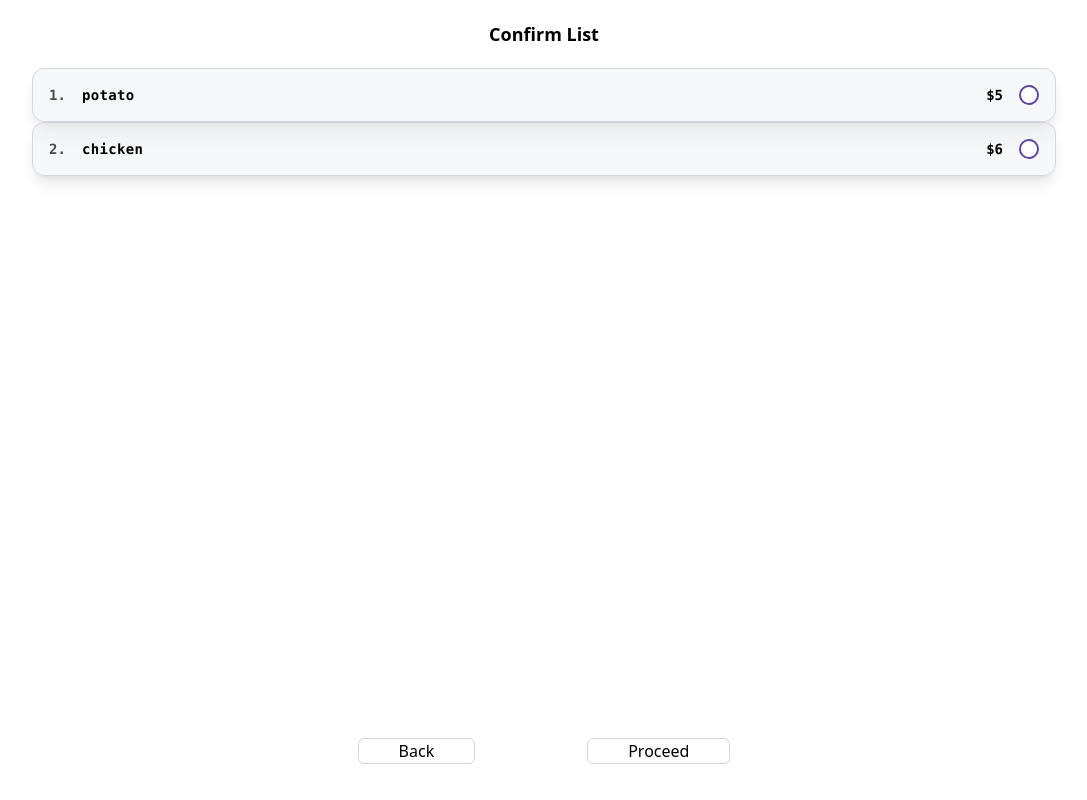
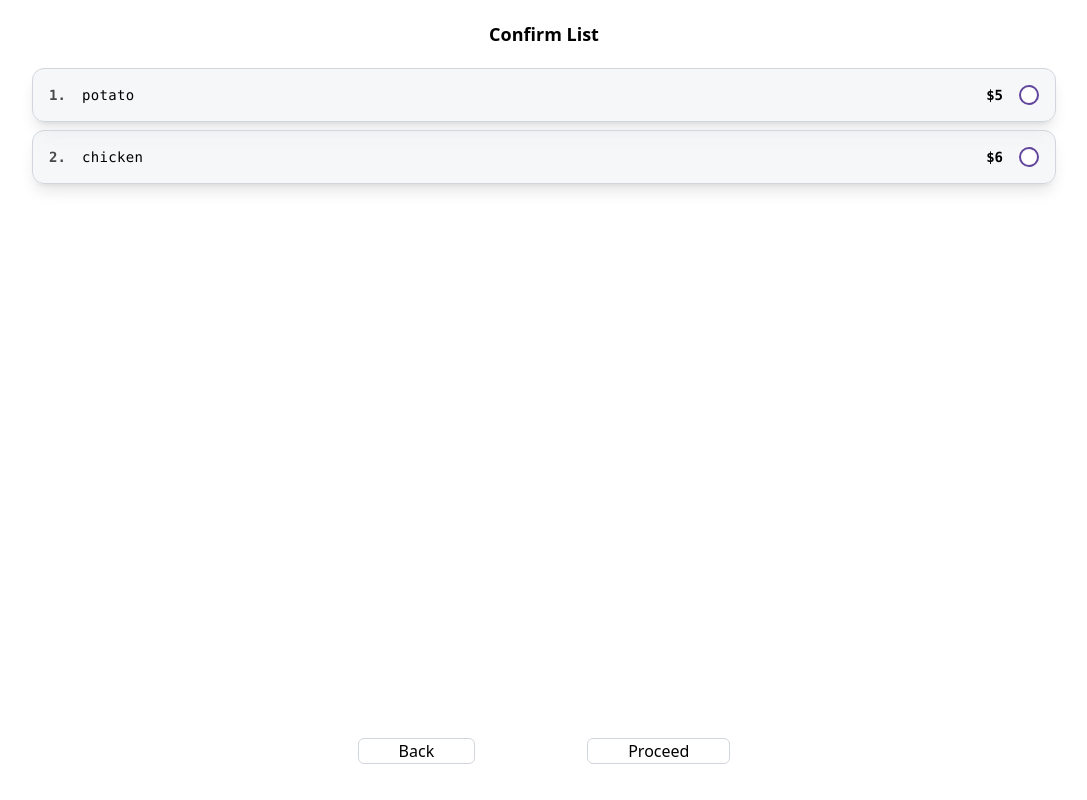
Before and after one commit to eugeneh1217/splab_cont, a React (Vite) app in the folder frontend/: page /confirm-upload in a window 1280 px wide. Shown: the whole page, without its empty margins (96-1183 px from the left). Built offline with nearby package versions, Linux system fonts and the light colour scheme.

Commit message:
upload finished?

```diff
--- a/frontend/src/components/BillItem.jsx
+++ b/frontend/src/components/BillItem.jsx
@@ -12,7 +12,7 @@ function BillItem({
     <div className="flex flex-col gap-2 relative  w-full p-4 bg-gray-300/20 backdrop-blur-sm text-black font-bold rounded-xl shadow-lg border border-gray-300 font-mono">
       <div className="flex items-center">
         <p className="mr-4 text-sm opacity-70">{index}.</p>
-        <p className="flex-1 text-sm tracking-wide">{name}</p>
+        <p className="flex-1 font-normal text-sm tracking-wide">{name}</p>
         <p className="mr-4 text-sm font-bold text-secondary">${price}</p>
         <input
           type="checkbox"
--- a/frontend/src/integrals/ConfirmUpload.jsx
+++ b/frontend/src/integrals/ConfirmUpload.jsx
@@ -10,7 +10,7 @@ function ConfirmUpload() {
   return (
     <div className="relative h-full flex flex-col items-center">
       <h1 className="m-5 text-lg font-bold">Confirm List</h1>
-      <div className="w-[80%]">
+      <div className="w-[80%] flex flex-col gap-2">
         {items ? (items.map((item, index) => (
             <BillItem key={index} index={index+1} name={item.name} price={item.price}/>
           ))) : (
--- a/frontend/src/integrals/Upload.jsx
+++ b/frontend/src/integrals/Upload.jsx
@@ -50,13 +50,13 @@ const Bill = () => {
           <div className="flex gap-4 mt-6">
             <button
               onClick={handleCancel}
-              className="px-4 py-2 bg-red-500 text-white rounded-full shadow hover:bg-red-600 transition"
+              className="px-4 py-2 bg-[var(--secondary)] text-white rounded-full shadow transition"
             >
               Cancel
             </button>
             <button
               onClick={handleProceed}
-              className="px-4 py-2 bg-green-500 text-white rounded-full shadow hover:bg-green-600 transition"
+              className="px-4 py-2 bg-[var(--primary)] text-white rounded-full shadow transition"
             >
               Proceed
             </button>
```
